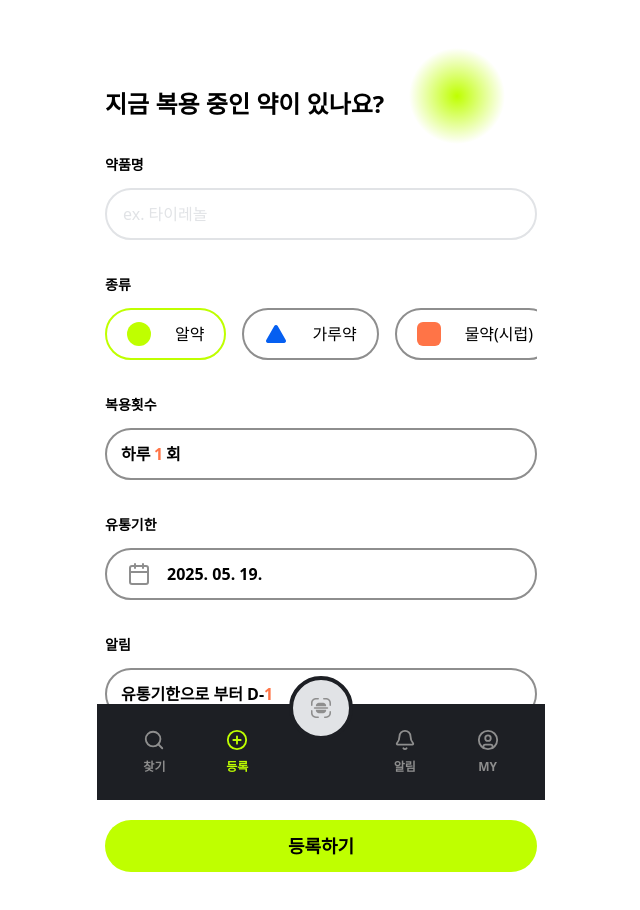
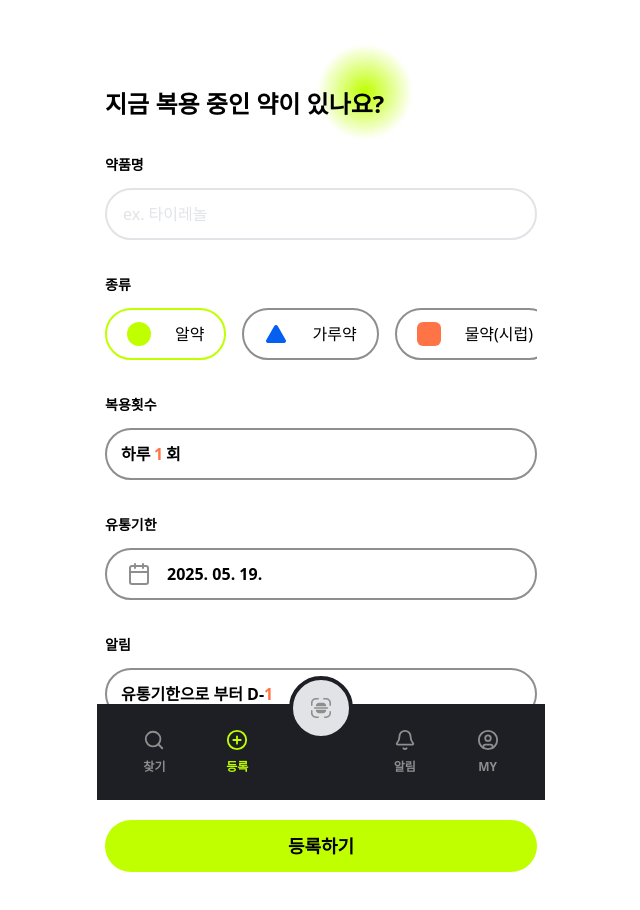
Before and after one commit to Re-pill/RePill_FE, a Next.js app: page /add in a window 1280 px wide. Shown: the top 910 px of the page, without its empty margins (319-959 px from the left). Built offline with nearby package versions, Linux system fonts and the light colour scheme.

Commit message:
fix: background circle not positioned correctly

```diff
--- a/src/app/add/page.tsx
+++ b/src/app/add/page.tsx
@@ -408,10 +408,10 @@ export default function Add () {
     <>
       <div className='relative'>
         <div
-          className='absolute top-10 right-8 rounded-full w-24 h-24 -z-10'
+          className='absolute top-9 left-53 rounded-full w-24 h-24 -z-10'
           style={{
             background:
-              'radial-gradient(50% 50% at 50% 50%, #BFFF00 0%, #FFFFFF 100%)'
+              'radial-gradient(50% 50% at 50% 50%, #BFFF00 0%, transparent 100%)'
           }}
         />
       </div>
```
